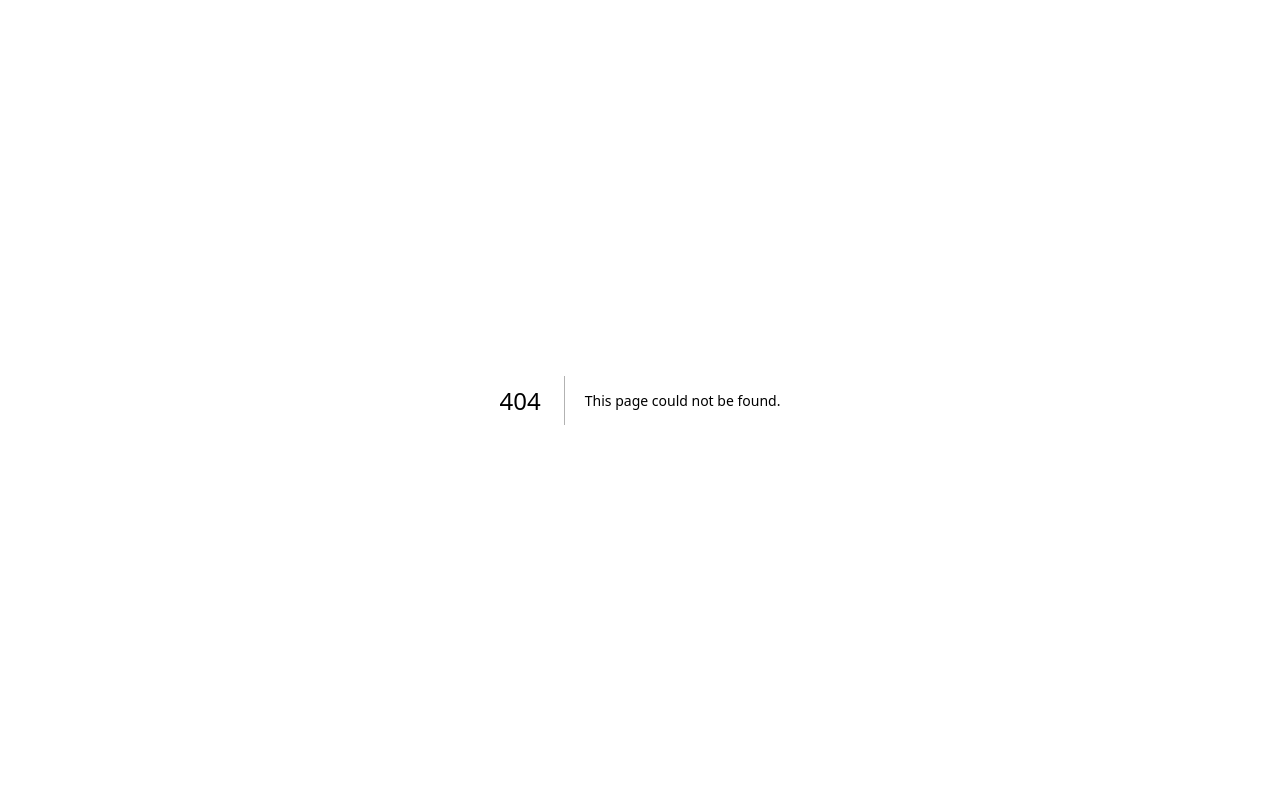
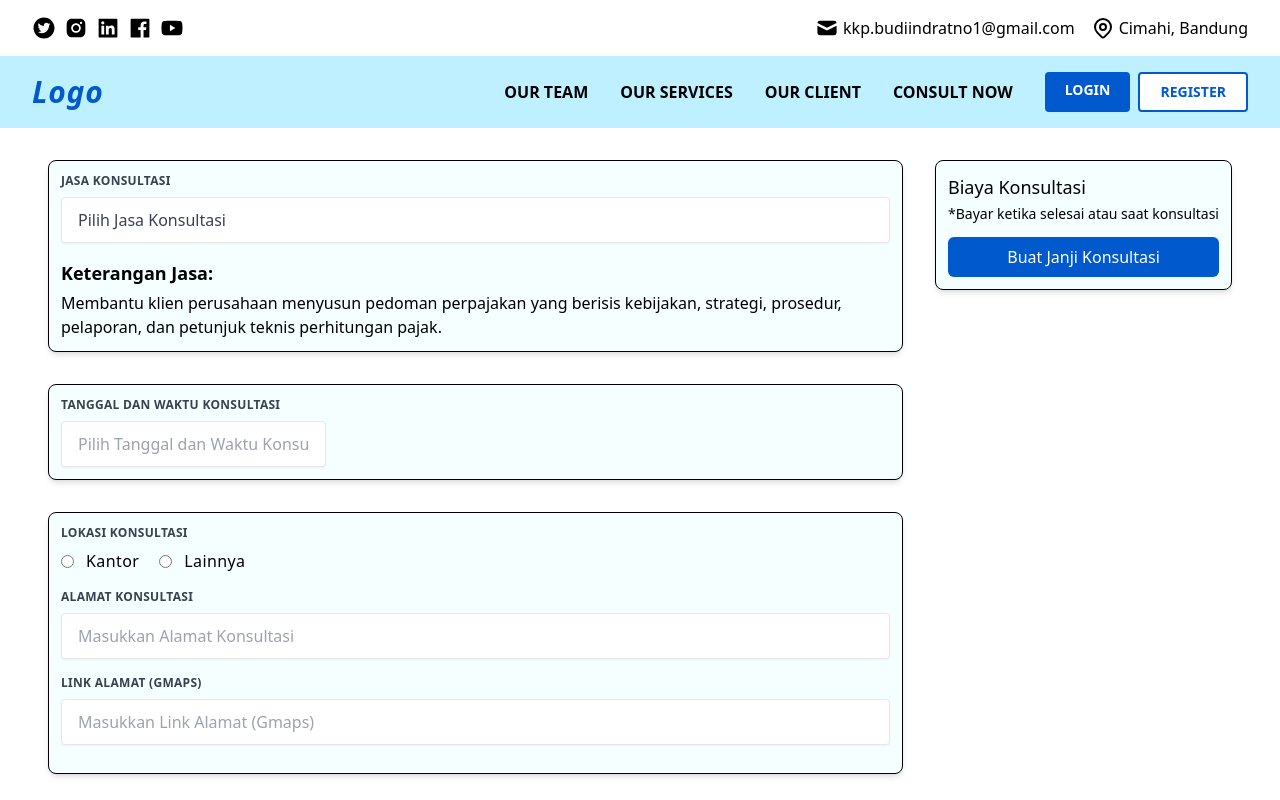
Before and after one commit to azarnuzy/konsultan-pajak, a Next.js app: page /consult-now in a window 1280 px wide. Before the commit this address had no page. Shown: the top 800 px of the page. Built offline with nearby package versions, Linux system fonts and the light colour scheme.

Commit message:
integration consult now with api

```diff
--- a/components/JadwalKonsultasi/JadwalKonsultasi.jsx
+++ b/components/JadwalKonsultasi/JadwalKonsultasi.jsx
@@ -1,33 +1,60 @@
-import React, { useState } from 'react'
-import { useForm } from 'react-hook-form'
+import React, { useEffect, useState } from 'react'
+import { Controller, useForm } from 'react-hook-form'
 import DatePicker from 'react-datepicker'
 import 'react-datepicker/dist/react-datepicker.css'
 import InputText from '../Form/InputText'
+import axios from 'axios'
+import { useAuth } from '@/context/auth-context'
+import Notification from '../Loading/Notification'
+import LoadingSpinner from '../Loading/LoadingSpinner'
 
 function JadwalKonsultasi() {
   const {
     register,
     handleSubmit,
     setError,
+    control,
     formState: { errors },
   } = useForm()
 
+  const { user, token, handleNotification } = useAuth()
+  const [isLoading, setIsLoading] = useState(false)
+  const [message, setMessage] = useState()
+  const [status, setStatus] = useState()
+
   const [kelengkapanData, setKelengkapanData] = useState({
-    jasaKonsultasi: '',
-    waktuKonsultasi: '',
+    type_id: '',
+    // waktuKonsultasi: '',
     date: '',
-    lokasi: '',
+    place_type: '',
+    address: '',
+    gmapLink: '',
+    cust_id: user?.id,
   })
+
+  useEffect(() => {
+    //   console.log(kelengkapanData)
+    if (user) {
+      console.log(user.id)
+      setKelengkapanData({
+        ...kelengkapanData,
+        cust_id: user?.id,
+      })
+    }
+  }, [user])
 
   const data = [
     {
       name: 'Penyusunan Manual Pajak Perusahaan',
+      value: 1,
     },
     {
       name: 'Penyusunan Transfer Pricing Documentation',
+      value: 2,
     },
     {
       name: 'Penyusunan Asistensi Pajak',
+      value: 3,
     },
   ]
 
@@ -35,12 +62,12 @@ function JadwalKonsultasi() {
     {
       id: 'kantor',
       value: 'Kantor',
-      name: 'lokasi',
+      name: 'place_type',
     },
     {
       id: 'Lainnya',
       value: 'Lainnya',
-      name: 'lokasi',
+      name: 'place_type',
     },
   ]
 
@@ -56,12 +83,54 @@ function JadwalKonsultasi() {
     // Get the hour of the selected time
     const hour = time.getHours()
 
-    // Allow selection only if it's between 9 AM (9) and 4 PM (16)
-    return hour >= 9 && hour <= 16
+    // Allow selection only if it's between 9 AM (9) and 2 PM (14)
+    return hour >= 9 && hour <= 14
   }
 
-  const onSubmit = () => {}
+  const onSubmit = async (data) => {
+    setIsLoading(true)
+    // console.log(kelengkapanData)
+    await axios
+      .post(
+        `${process.env.NEXT_PUBLIC_API_URL}/api/v1/schedules`,
+        kelengkapanData,
+        {
+          headers: {
+            Authorization: token,
+          },
+        }
+      )
+      .then((response) => {
+        setStatus(response.status)
+        setMessage(response.data.message)
+        handleNotification()
+        setKelengkapanData({
+          type_id: '',
+          // waktuKonsultasi: '',
+          date: '',
+          place_type: '',
+          address: '',
+          gmapLink: '',
+          cust_id: user?.id,
+        })
+      })
+      .catch((error) => {
+        setStatus(error.response.status)
+        setMessage(error.response.data.message)
+        handleNotification()
+      })
+    setIsLoading(false)
+  }
   return (
+    <>
+      <Notification
+        message={message}
+        status={status}
+      />
+      <LoadingSpinner
+        isLoading={isLoading}
+        setIsLoading={setIsLoading}
+      />
       <form
         onSubmit={handleSubmit(onSubmit)}
         className='flex gap-8 p-8 flex-col sm:flex-row'
@@ -70,20 +139,20 @@ function JadwalKonsultasi() {
           <div className='form-container-1'>
             <label
               className='form-title'
-            htmlFor={'jasaKonsultasi'}
+              htmlFor={'type_id'}
             >
               Jasa Konsultasi
             </label>
             <select
-            className='form-container cursor-pointer'
-            id={'jasaKonsultasi'}
-            value={kelengkapanData['jasaKonsultasi']}
-            {...register('jasaKonsultasi', {
+              className='form-container cursor-pointer text-red-300'
+              id={'type_id'}
+              value={kelengkapanData['type_id']}
+              {...register('type_id', {
                 required: true,
                 onChange: (e) => {
                   setKelengkapanData({
                     ...kelengkapanData,
-                  ['jasaKonsultasi']: e.target.value,
+                    ['type_id']: parseInt(e.target.value),
                   })
                 },
               })}
@@ -101,7 +170,7 @@ function JadwalKonsultasi() {
                 const value = item[key]
                 return (
                   <option
-                  value={value}
+                    value={item.value}
                     key={i}
                   >
                     {value}
@@ -109,7 +178,7 @@ function JadwalKonsultasi() {
                 )
               })}
             </select>
-          {errors.jasaKonsultasi && (
+            {errors.type_id && (
               <span
                 className='block text-red-700'
                 role='alert'
@@ -129,31 +198,43 @@ function JadwalKonsultasi() {
           <div className='form-container-1'>
             <label
               className='form-title'
-            htmlFor={'tanggalWaktu'}
+              htmlFor={'date'}
             >
               Tanggal dan Waktu Konsultasi
             </label>
+            <Controller
+              control={control}
+              name='date'
+              rules={{ required: true }}
+              render={({ field }) => (
                 <DatePicker
-            {...register('datetime', { required: true })}
+                  {...field}
+                  // dateFormat="dd/MM/yyyy"
+                  selected={field.value ? new Date(field.value) : null}
+                  // onChange={(date) => field.onChange(date)}
                   showTimeSelect
-            id='tanggalWaktu'
+                  id='date'
                   timeIntervals={15}
                   minDate={new Date()}
                   // maxDate={new Date().setDate(new Date().getDate() + 30)}
                   dateFormat='dd/MM/yyyy h:mm aa'
                   filterDate={filterDate}
                   filterTime={filterTime}
-            selected={kelengkapanData['date']}
+                  // selected={kelengkapanData['date']}
                   className={'form-container'}
-            onChange={(date) =>
+                  onChange={(date) => {
+                    // console.log(date)
+                    field.onChange(date)
                     setKelengkapanData({
                       ...kelengkapanData,
                       ['date']: date,
                     })
-            }
+                  }}
                   placeholderText='Pilih Tanggal dan Waktu Konsultasi'
                 />
-          {errors.datetime && (
+              )}
+            />
+            {errors.date && (
               <span className='text-red-700'>
                 Tanggal dan Waktu Konsultasi Harus Diisi
               </span>
@@ -182,7 +263,9 @@ function JadwalKonsultasi() {
                         },
                       })}
                       checked={
-                      item.value === kelengkapanData['lokasi'] ? true : false
+                        item.value === kelengkapanData['place_type']
+                          ? true
+                          : false
                       }
                     />
                     <label
@@ -195,7 +278,7 @@ function JadwalKonsultasi() {
                 )
               })}
             </div>
-          {errors.lokasi && (
+            {errors.place_type && (
               <span
                 className='text-red-700'
                 role='alert'
@@ -207,30 +290,34 @@ function JadwalKonsultasi() {
               <InputText
                 label='Alamat Konsultasi'
                 placeholder='Masukkan Alamat Konsultasi'
-              id='alamatKonsultasi'
-              name='alamatKonsultasi'
-              value={kelengkapanData['alamatKonsultasi']}
+                id='address'
+                name='address'
+                value={kelengkapanData['address']}
                 kelengkapanData={kelengkapanData}
                 setKelengkapanData={setKelengkapanData}
                 errors={errors}
                 register={register}
                 errorText={'Alamat Konsultasi Harus Diisi'}
-              required={kelengkapanData['lokasi'] === 'Lainnya' ? true : false}
+                required={
+                  kelengkapanData['place_type'] === 'Lainnya' ? true : false
+                }
               />
             </div>
             <div className='my-4'>
               <InputText
                 label='Link Alamat (Gmaps)'
                 placeholder='Masukkan Link Alamat (Gmaps)'
-              id='linkGmaps'
-              name='linkGmaps'
-              value={kelengkapanData['linkGmaps']}
+                id='gmapLink'
+                name='gmapLink'
+                value={kelengkapanData['gmapLink']}
                 kelengkapanData={kelengkapanData}
                 setKelengkapanData={setKelengkapanData}
                 errors={errors}
                 register={register}
                 errorText={'Link Alamat (Gmaps) Harus Diisi'}
-              required={kelengkapanData['lokasi'] === 'Lainnya' ? true : false}
+                required={
+                  kelengkapanData['place_type'] === 'Lainnya' ? true : false
+                }
               />
             </div>
           </div>
@@ -248,6 +335,7 @@ function JadwalKonsultasi() {
           </button>
         </div>
       </form>
+    </>
   )
 }
 
--- a/components/LandingPage/Heading.jsx
+++ b/components/LandingPage/Heading.jsx
@@ -23,7 +23,7 @@ function Heading() {
           <p>{data.description}</p>
         </div>
         <Link
-          href={'/jadwal-konsultasi'}
+          href={'/consult-now'}
           className='w-1/2 py-3 text-center bg-transparent mt-8 border-solid border-gray-600 border-2 font-semibold rounded-md'
         >
           {data.button}
--- a/helpers/landingPageData.js
+++ b/helpers/landingPageData.js
@@ -51,8 +51,8 @@ export const navbarData = {
       link: '/#our-client',
     },
     {
-      label: 'Contact',
-      link: '#contact',
+      label: 'Consult Now',
+      link: '/consult-now',
     },
   ],
 }
```
Also changed, not shown: pages/consult-now/index.jsx (renamed from pages/jadwal-konsultasi/index.jsx). Lines whose indentation alone changed are shown as unchanged.
